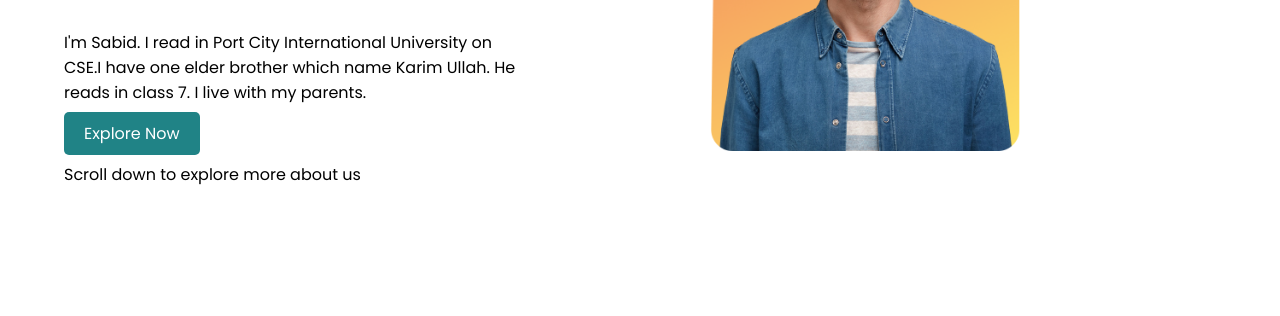
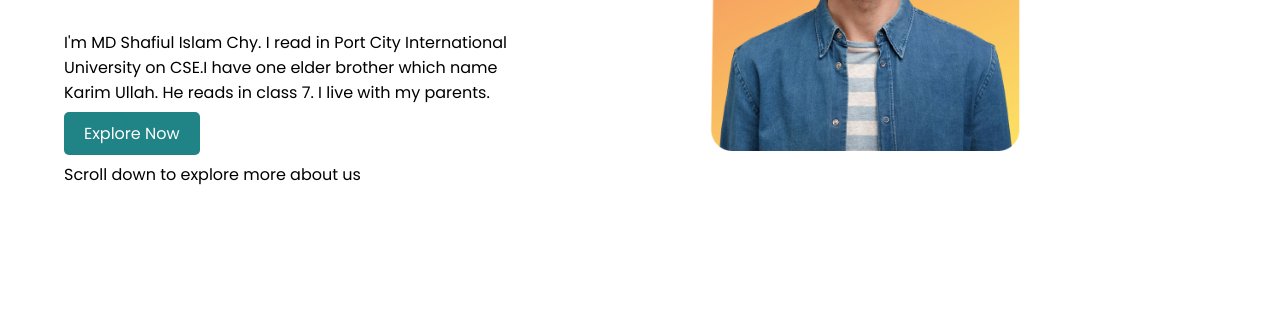
Before and after one commit to MSICS21/assignment-1, a plain HTML site: page index.html in a window 1280 px wide. Shown: the part 187-503 px from the top of the page. Drawn offline with Linux system fonts and the light colour scheme; a web font is replaced by a local one.

Commit message:
Update index.html

```diff
--- a/index.html
+++ b/index.html
@@ -26,7 +26,7 @@
           <span>Mission 2022</span>
         </h1>
         <p>
-          I'm Sabid. I read in Port City International University on CSE.I have
+          I'm MD Shafiul Islam Chy. I read in Port City International University on CSE.I have
           one elder brother which name Karim Ullah. He reads in class 7. I live
           with my parents.
         </p>
```
